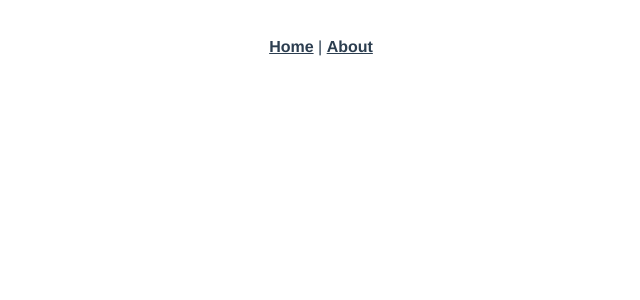
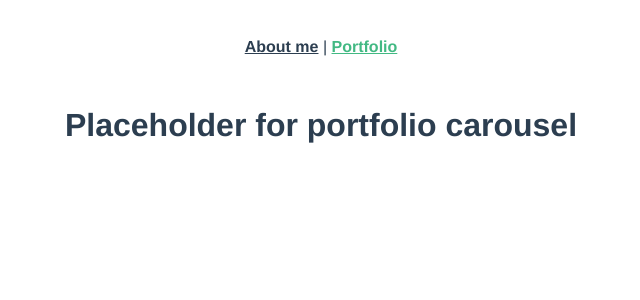
Before and after one commit to OlivMagno1/folio, a Vue app: page /folio in a window 1280 px wide. Before the commit this address had no page. Shown: the top 300 px of the page, without its empty margins (319-959 px from the left). Built offline with nearby package versions, Linux system fonts and the light colour scheme.

Commit message:
changes to router paths

```diff
--- a/src/App.vue
+++ b/src/App.vue
@@ -1,7 +1,7 @@
 <template>
   <nav>
-    <router-link to="/">Home</router-link> |
-    <router-link to="/about">About</router-link>
+    <router-link to="/">About me</router-link> |
+    <router-link to="/folio">Portfolio</router-link>
   </nav>
   <router-view />
 </template>
--- a/src/router/index.js
+++ b/src/router/index.js
@@ -1,20 +1,17 @@
 import { createRouter, createWebHistory } from "vue-router";
-import HomeView from "../views/HomeView.vue";
+import AboutMe from "@/views/AboutMe.vue";
+import PortfolioCarousel from "@/views/PortfolioCarousel.vue";
 
 const routes = [
   {
     path: "/",
-    name: "home",
-    component: HomeView,
+    name: "aboutme",
+    component: AboutMe,
   },
   {
-    path: "/about",
-    name: "about",
-    // route level code-splitting
-    // this generates a separate chunk (about.[hash].js) for this route
-    // which is lazy-loaded when the route is visited.
-    component: () =>
-      import(/* webpackChunkName: "about" */ "../views/AboutView.vue"),
+    path: "/folio",
+    name: "folio",
+    component: PortfolioCarousel,
   },
 ];
 
--- /dev/null
+++ b/src/views/AboutMe.vue
@@ -0,0 +1,11 @@
+<template>
+  <div>
+    <h1>This is an about me page</h1>
+  </div>
+</template>
+
+<script>
+export default {
+  name: "AboutMe",
+};
+</script>
--- a/src/views/AboutView.vue
+++ /dev/null
@@ -1,5 +0,0 @@
-<template>
-  <div class="about">
-    <h1>This is an about page</h1>
-  </div>
-</template>
--- a/src/views/HomeView.vue
+++ /dev/null
@@ -1,18 +0,0 @@
-<template>
-  <div class="home">
-    <img alt="Vue logo" src="../assets/logo.png" />
-    <HelloWorld msg="Welcome to Your Vue.js App" />
-  </div>
-</template>
-
-<script>
-// @ is an alias to /src
-import HelloWorld from "@/components/HelloWorld.vue";
-
-export default {
-  name: "HomeView",
-  components: {
-    HelloWorld,
-  },
-};
-</script>
--- /dev/null
+++ b/src/views/PortfolioCarousel.vue
@@ -0,0 +1,11 @@
+<template>
+  <div>
+    <h1>Placeholder for portfolio carousel</h1>
+  </div>
+</template>
+
+<script>
+export default {
+  name: "PortfolioCarousel",
+};
+</script>
```
